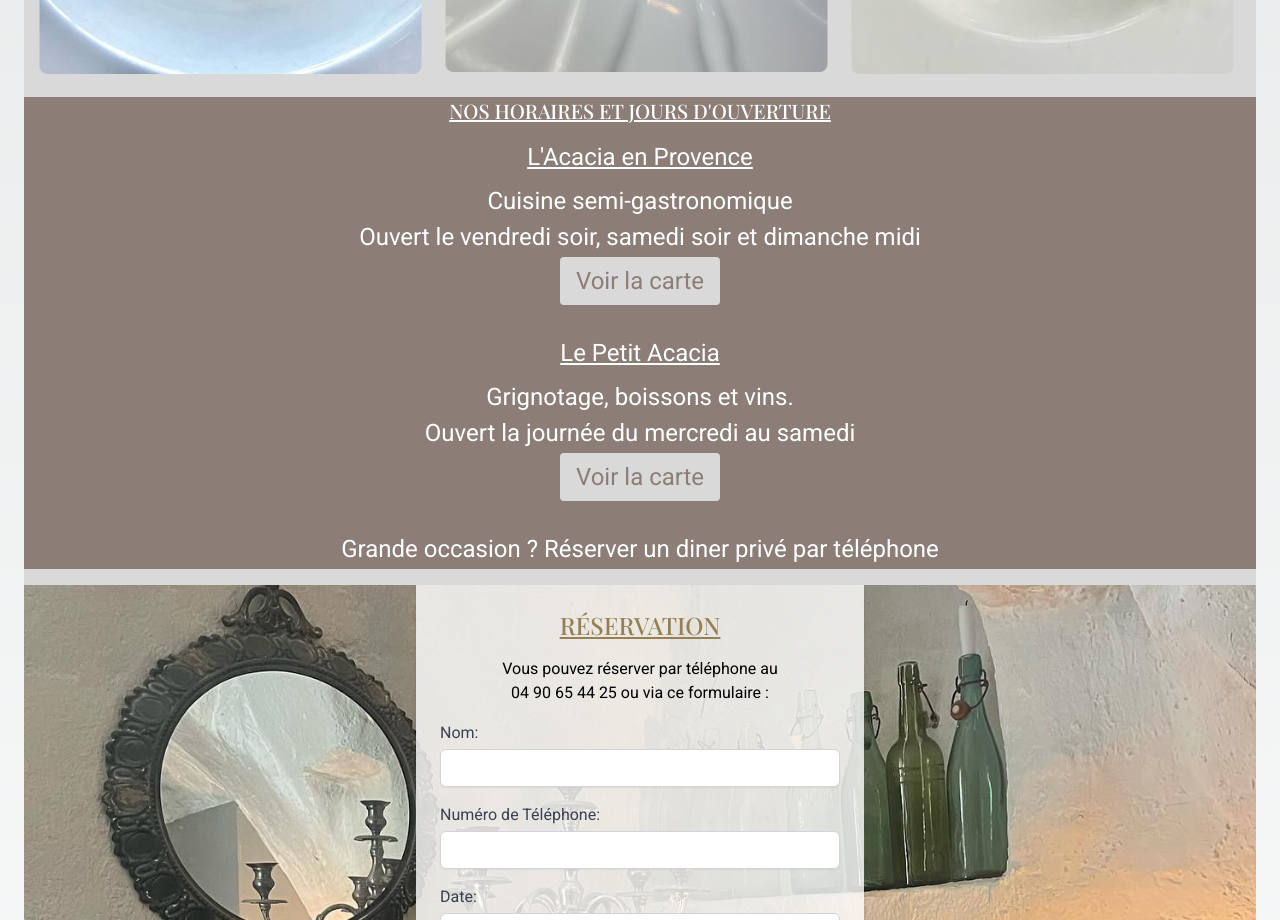
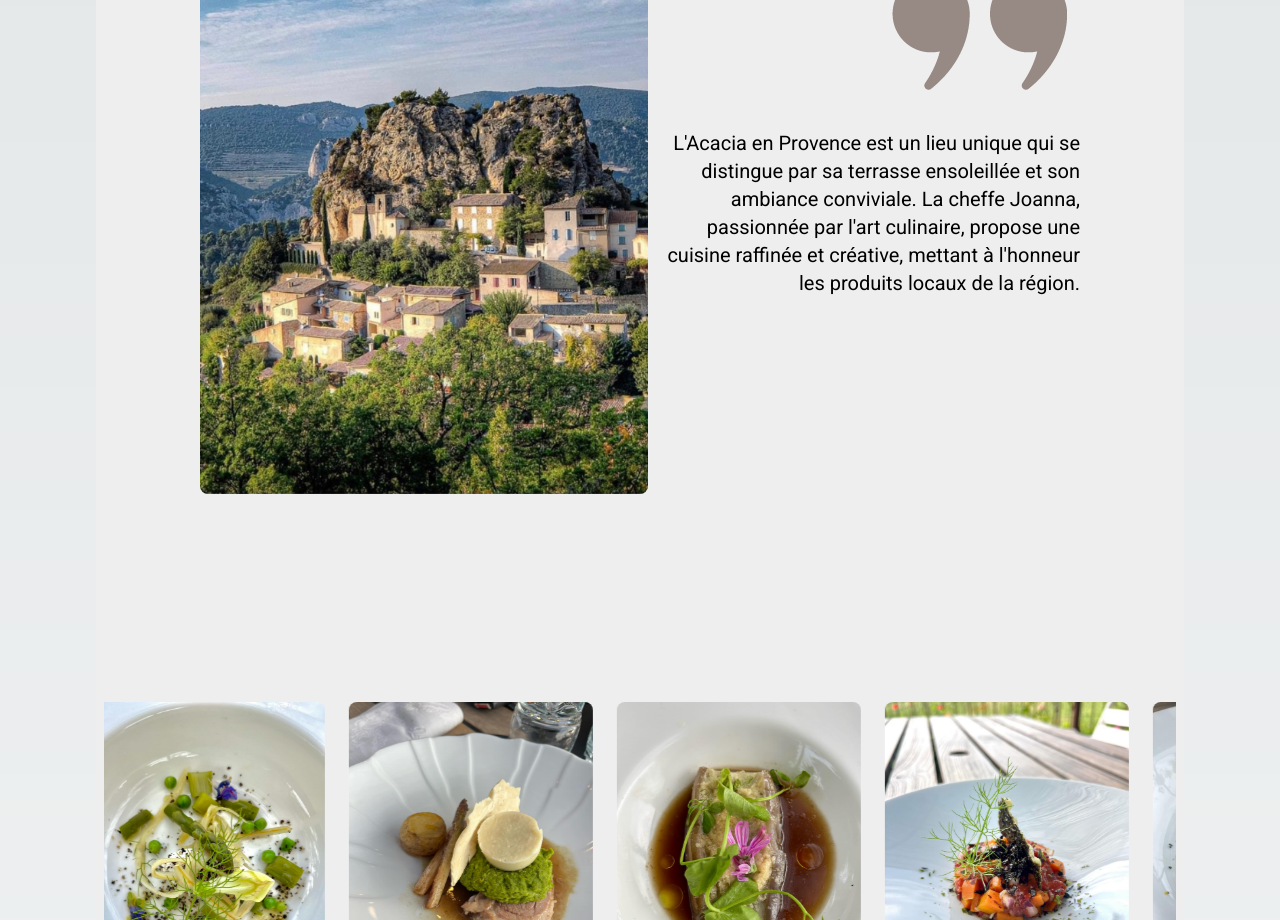
Before and after one commit to zaitsev69/acacia, a Next.js app: page / in a window 1280 px wide. Shown: the part 1880-2800 px from the top of the page. Built offline with nearby package versions, Linux system fonts and the light colour scheme.

Commit message:
Responsive hero + splider + info + form

```diff
--- a/app/page.tsx
+++ b/app/page.tsx
@@ -11,7 +11,7 @@
   return (
     <>
       <Header />
-      <main className="bg-grey lg:mx-6">
+      <main className="bg-grey lg:mx-24 lg:bg-bg ">
         <Entry />
         <Hero />
         <Info />
--- a/components/booking.jsx
+++ b/components/booking.jsx
@@ -2,7 +2,7 @@
 
 import { useState } from 'react';
 
-const Booking = ({}) => {
+const Booking = ({ }) => {
   const [formData, setFormData] = useState({
     name: '',
     date: '',
@@ -44,53 +44,53 @@
   };
 
   return (
-    <div className=" flex justify-center items-center bg-cover bg-center mt-4 mb-4" style={{ backgroundImage: "url('/interior.jpeg')" }}>
-      <div className="bg-white bg-opacity-80 p-6  shadow-md max-w-md w-full">
+    <div className="flex justify-center items-center bg-cover bg-center lg:py-32 mt-4 mb-4" style={{ backgroundImage: "url('/interior.jpeg')" }}>
+      <div className="bg-white bg-opacity-80 p-6 shadow-md max-w-md w-full lg:max-w-4xl">
         <form className="space-y-4" onSubmit={handleSubmit}>
-          <h2 className="uppercase text-gold underline text-center text-xl sm:text-2xl">Réservation</h2>
-          <p className="text-center">Vous pouvez réserver par téléphone au<br /> 04 90 65 44 25 ou via ce formulaire :</p>
+          <h2 className="uppercase text-gold underline text-center text-xl sm:text-2xl lg:text-3xl">Réservation</h2>
+          <p className="text-center text-base lg:text-xl">Vous pouvez réserver par téléphone au<br /> 04 90 65 44 25 ou via ce formulaire :</p>
 
-          <div className="space-y-4">
+          <div className="space-y-4 lg:grid lg:grid-cols-2 lg:gap-4 lg:space-y-0">
             <div>
-              <label htmlFor="name" className="block text-base font-medium text-gray-700">Nom:</label>
+              <label htmlFor="name" className="block text-base font-medium text-gray-700 lg:text-xl">Nom:</label>
               <input
                 type="text"
                 id="name"
                 name="name"
                 required
-                className="mt-1 block w-full px-3 py-2 border border-gray-300 rounded-md shadow-sm focus:outline-none focus:ring-indigo-500 focus:border-indigo-500 sm:text-sm"
+                className="mt-1 block w-full px-3 py-2 border border-gray-300 rounded-md shadow-sm focus:outline-none focus:ring-indigo-500 focus:border-indigo-500 sm:text-sm lg:text-base"
                 onChange={handleChange}
               />
             </div>
             <div>
-              <label htmlFor="phone" className="block text-base font-medium text-gray-700">Numéro de Téléphone:</label>
+              <label htmlFor="phone" className="block text-base font-medium text-gray-700 lg:text-xl">Numéro de Téléphone:</label>
               <input
                 type="tel"
                 id="phone"
                 name="phone"
                 required
-                className="mt-1 block w-full px-3 py-2 border border-gray-300 rounded-md shadow-sm focus:outline-none focus:ring-indigo-500 focus:border-indigo-500 sm:text-sm"
+                className="mt-1 block w-full px-3 py-2 border border-gray-300 rounded-md shadow-sm focus:outline-none focus:ring-indigo-500 focus:border-indigo-500 sm:text-sm lg:text-base"
                 onChange={handleChange}
               />
             </div>
             <div>
-              <label htmlFor="date" className="block text-base font-medium text-gray-700">Date:</label>
+              <label htmlFor="date" className="block text-base font-medium text-gray-700 lg:text-xl">Date:</label>
               <input
                 type="date"
                 id="date"
                 name="date"
                 required
-                className="mt-1 block w-full px-3 py-2 border border-gray-300 rounded-md shadow-sm focus:outline-none focus:ring-indigo-500 focus:border-indigo-500 sm:text-sm"
+                className="mt-1 block w-full px-3 py-2 border border-gray-300 rounded-md shadow-sm focus:outline-none focus:ring-indigo-500 focus:border-indigo-500 sm:text-sm lg:text-base"
                 onChange={handleChange}
               />
             </div>
             <div>
-              <label htmlFor="time" className="block text-base font-medium text-gray-700">Heure:</label>
+              <label htmlFor="time" className="block text-base font-medium text-gray-700 lg:text-xl">Heure:</label>
               <select
                 id="time"
                 name="time"
                 required
-                className="mt-1 block w-full px-3 py-2 border border-gray-300 rounded-md shadow-sm focus:outline-none focus:ring-indigo-500 focus:border-indigo-500 sm:text-sm"
+                className="mt-1 block w-full px-3 py-2 border border-gray-300 rounded-md shadow-sm focus:outline-none focus:ring-indigo-500 focus:border-indigo-500 sm:text-sm lg:text-base"
                 onChange={handleChange}
               >
                 <option value="11:30">11h30</option>
@@ -104,7 +104,7 @@
               </select>
             </div>
             <div>
-              <label htmlFor="guests" className="block text-base font-medium text-gray-700">Nombre de Couverts:</label>
+              <label htmlFor="guests" className="block text-base font-medium text-gray-700 lg:text-xl">Nombre de Couverts:</label>
               <input
                 type="number"
                 id="guests"
@@ -112,26 +112,26 @@
                 min="1"
                 max="20"
                 required
-                className="mt-1 block w-full px-3 py-2 border border-gray-300 rounded-md shadow-sm focus:outline-none focus:ring-indigo-500 focus:border-indigo-500 sm:text-sm"
+                className="mt-1 block w-full px-3 py-2 border border-gray-300 rounded-md shadow-sm focus:outline-none focus:ring-indigo-500 focus:border-indigo-500 sm:text-sm lg:text-base"
                 onChange={handleChange}
               />
             </div>
             <div>
-              <label htmlFor="children" className="block text-base font-medium text-gray-700">Est ce qu&apos;il y aura des enfants ?</label>
+              <label htmlFor="children" className="block text-base font-medium text-gray-700 lg:text-xl">Est ce qu&apos;il y aura des enfants ?</label>
               <select
                 id="children"
                 defaultValue="Non"
                 name="children"
                 required
-                className="mt-1 block w-full px-3 py-2 border border-gray-300 rounded-md shadow-sm focus:outline-none focus:ring-indigo-500 focus:border-indigo-500 sm:text-sm"
+                className="mt-1 block w-full px-3 py-2 border border-gray-300 rounded-md shadow-sm focus:outline-none focus:ring-indigo-500 focus:border-indigo-500 sm:text-sm lg:text-base"
                 onChange={handleChange}
               >
                 <option value="Oui">Oui</option>
                 <option value="Non">Non</option>
               </select>
             </div>
-            <div>
-              <label htmlFor="diet" className="block text-base font-medium text-gray-700 pb-1">Régime Particulier :</label>
+            <div className="lg:col-span-2">
+              <label htmlFor="diet" className="block text-base font-medium text-gray-700 pb-1 lg:text-xl">Régime Particulier :</label>
               <div id="diet" className="space-y-2">
                 <div>
                   <input
@@ -142,7 +142,7 @@
                     className="mr-2"
                     onChange={handleChange}
                   />
-                  <label htmlFor="none">Non</label>
+                  <label htmlFor="none" className="text-base lg:text-lg">Non</label>
                 </div>
                 <div>
                   <input
@@ -153,7 +153,7 @@
                     className="mr-2"
                     onChange={handleChange}
                   />
-                  <label htmlFor="vegetarian">Végétarien</label>
+                  <label htmlFor="vegetarian" className="text-base lg:text-lg">Végétarien</label>
                 </div>
                 <div>
                   <input
@@ -164,7 +164,7 @@
                     className="mr-2"
                     onChange={handleChange}
                   />
-                  <label htmlFor="vegan">Végan</label>
+                  <label htmlFor="vegan" className="text-base lg:text-lg">Végan</label>
                 </div>
                 <div>
                   <input
@@ -175,7 +175,7 @@
                     className="mr-2"
                     onChange={handleChange}
                   />
-                  <label htmlFor="gluten-free">Sans Gluten</label>
+                  <label htmlFor="gluten-free" className="text-base lg:text-lg">Sans Gluten</label>
                 </div>
                 <div>
                   <input
@@ -186,19 +186,21 @@
                     className="mr-2"
                     onChange={handleChange}
                   />
-                  <label htmlFor="lactose-free">Sans Lactose</label>
+                  <label htmlFor="lactose-free" className="text-base lg:text-lg">Sans Lactose</label>
                 </div>
               </div>
             </div>
           </div>
 
-          <button type="submit" className="w-full py-2 px-4 bg-primary text-white font-medium rounded-md shadow-sm focus:outline-none focus:ring-2 focus:ring-offset-2 focus:ring-indigo-500">
+          <button type="submit" className="w-full py-2 px-4 bg-primary text-white font-medium rounded-md shadow-sm focus:outline-none focus:ring-2 focus:ring-offset-2 focus:ring-indigo-500 lg:text-xl">
             Réserver
           </button>
-          {status && <p>{status}</p>}
+          {status && <p className="text-center text-base lg:text-xl">{status}</p>}
         </form>
       </div>
     </div>
+
+
   );
 };
 
--- a/components/hero.jsx
+++ b/components/hero.jsx
@@ -6,10 +6,11 @@
 import "slick-carousel/slick/slick-theme.css";
 import Image from 'next/image'
 
-const Hero = ({}) => {
+const Hero = ({ }) => {
   var settings = {
+    mobileFirst: true,
     infinite: true,
-    slidesToShow: 3,
+    slidesToShow: 4,
     slidesToScroll: 1,
     autoplay: true,
     speed: 3000,
@@ -18,13 +19,25 @@
     dots: false,
     pauseOnHover: false,
     draggable: false,
+    responsive: [
+      {
+        breakpoint: 900,
+        settings: {
+          slidesToShow: 3,
+          slidesToScroll: 1,
+
+        },
+      },
+    ],
+
   };
 
   return (
-    <div className="text-center mt-4 mx-2 lg:mt-12">
-      <div className="lg:flex lg:items-center lg:border-2 lg:border-primary lg:rounded-lg lg:mx-24">
+    <div className="text-center mt-4 mx-2">
+      <h1 className="hidden text-gold underline text-xl  lg:block uppercase lg:text-4xl lg:my-24">Maison l&apos;Acacia</h1>
+      <div className="lg:flex lg:items-center  lg:mx-24 lg:bg-[url('/quote.png')] bg-no-repeat bg-left-top">
         <div className="lg:flex lg:flex-col lg:items-center">
-          <h1 className="text-gold underline text-xl uppercase lg:text-2xl">Maison l&apos;Acacia</h1>
+          <h1 className="text-gold underline text-xl uppercase lg:hidden">Maison l&apos;Acacia</h1>
           <p className="text-base lg:text-xl lg:text-left lg:w-4/6 lg:mt-4">
             L&apos;Acacia en Provence est un lieu unique qui se distingue par sa terrasse ensoleillée et son ambiance conviviale.
             La cheffe Joanna, passionnée par l&apos;art culinaire, propose une cuisine raffinée et créative, mettant à l&apos;honneur les produits locaux de la région.
@@ -35,7 +48,15 @@
         </div>
         <Image src="/exte.JPEG" alt="Plate of Food" layout="responsive" width={250} height={250} className="rounded-lg hidden lg:block max-w-md" />
       </div>
-      <Slider className="mt-4 lg:mt-12" {...settings}>
+      <div className="lg:flex flex-row lg:mx-24 hidden items-center mt-48 lg:bg-[url('/quote.png')] bg-no-repeat bg-right-top">
+        <Image src="/rocque.JPEG" alt="Plate of Food" layout="responsive" width={250} height={250} className="rounded-lg lg:flex max-w-md" />
+        <p className="text-base lg:text-xl lg:w-4/6 lg:ml-4 lg:text-right">
+          L&apos;Acacia en Provence est un lieu unique qui se distingue par sa terrasse ensoleillée et son ambiance conviviale.
+          La cheffe Joanna, passionnée par l&apos;art culinaire, propose une cuisine raffinée et créative, mettant à l&apos;honneur les produits locaux de la région.
+        </p>
+      </div>
+
+      <Slider className="mt-4 lg:mt-52 " {...settings}>
         <div className="px-1 lg:px-3">
           <Image src="/plate1.JPEG" alt="Plate of Food" layout="responsive" width={250} height={250} className="rounded-lg" />
         </div>
--- a/components/info.jsx
+++ b/components/info.jsx
@@ -1,5 +1,5 @@
 // C:\Users\natha\code\acacia\components\info.jsx
-const Info = ({}) => {
+const Info = ({ }) => {
 
 
   //fetch les files depuis /public
@@ -7,24 +7,31 @@
   const file2 = 'carte_petit_acacia.pdf';
 
   return (
-    <div className="bg-primary text-white flex flex-col items-center justify-center mt-4">
-      <h2 className="uppercase text-xl underline text-center mb-4">
+    <div className="bg-primary lg:bg-grey text-white flex flex-col items-center justify-center lg:px-8 lg:py-12 lg:my-48">
+      <h2 className="uppercase text-xl lg:text-gold lg:text-3xl underline text-center mb-4">
         Nos horaires et jours d&apos;ouverture
       </h2>
-      <p className="underline text-center mb-3 text-base md:text-lg lg:text-xl xl:text-2xl">L&apos;Acacia en Provence</p>
-      <p className="text-center mb-1 text-base md:text-lg lg:text-xl xl:text-2xl">Cuisine semi-gastronomique</p>
-      <p className="text-center mb-1 text-base md:text-lg lg:text-xl xl:text-2xl">Ouvert le vendredi soir, samedi soir et dimanche midi</p>
-      <a href={`/uploads/${file1}`} target="_blank" rel="noopener noreferrer">
-        <button className="bg-grey text-primary py-2 px-4 rounded mb-8 text-base md:text-lg lg:text-xl xl:text-2xl">Voir la carte</button>
-      </a>
-      <p className="underline text-center mb-3 text-base md:text-lg lg:text-xl xl:text-2xl">Le Petit Acacia</p>
-      <p className="text-center mb-1 text-base md:text-lg lg:text-xl xl:text-2xl">Grignotage, boissons et vins.</p>
-      <p className="text-center mb-1 text-base md:text-lg lg:text-xl xl:text-2xl">Ouvert la journée du mercredi au samedi</p>
-      <a href={`/uploads/${file2}`} target="_blank" rel="noopener noreferrer">
-        <button className="bg-grey text-primary py-2 px-4 rounded text-base md:text-lg lg:text-xl xl:text-2xl mb-8">Voir la carte</button>
-      </a>
-      <p className="text-center mb-1 text-base md:text-lg lg:text-xl xl:text-2xl">Grande occasion ? Réserver un diner privé par téléphone</p>
+      <div className="flex flex-col items-center justify-center lg:flex-row lg:justify-between lg:w-full lg:text-primary ">
+        <div className="flex flex-col items-center lg:w-1/2 lg:items-center lg:border-r lg:border-primary lg:pr-8">
+          <p className="underline text-center mb-3 text-base lg:text-gold md:text-lg lg:text-2xl">L&apos;Acacia en Provence</p>
+          <p className="text-center mb-1 text-base md:text-lg lg:text-2xl ">Cuisine semi-gastronomique</p>
+          <p className="text-center mb-1 text-base md:text-lg lg:text-2xl ">Ouvert le vendredi soir, samedi soir et dimanche midi</p>
+          <a href={`/uploads/${file1}`} target="_blank" rel="noopener noreferrer" className="text-center">
+            <button className="bg-grey lg:bg-primary lg:text-white text-primary py-2 px-4 rounded mb-8 lg:mt-4 text-base md:text-lg lg:text-xl xl:text-2xl">Voir la carte</button>
+          </a>
+        </div>
+        <div className="flex flex-col items-center lg:w-1/2 lg:pl-8 lg:items-center">
+          <p className="underline text-center mb-3 text-base md:text-lg lg:text-gold lg:text-xl xl:text-2xl">Le Petit Acacia</p>
+          <p className="text-center mb-1 text-base md:text-lg lg:text-xl xl:text-2xl">Grignotage, boissons et vins.</p>
+          <p className="text-center mb-1 text-base md:text-lg lg:text-xl xl:text-2xl">Ouvert la journée du mercredi au samedi</p>
+          <a href={`/uploads/${file2}`} target="_blank" rel="noopener noreferrer" className="text-center">
+            <button className="bg-grey text-primary lg:bg-primary lg:text-white py-2 px-4  lg:mt-4 rounded text-base md:text-lg lg:text-xl xl:text-2xl mb-8">Voir la carte</button>
+          </a>
+        </div>
+      </div>
+      <p className="text-center mb-1 text-base md:text-lg lg:text-xl xl:text-2xl lg:text-primary mt-8">Grande occasion ? Réserver un diner privé par téléphone.</p>
     </div>
+
   );
 };
 
```
Also changed, not shown: public/quote.png (added), public/rocque.JPEG (added).
